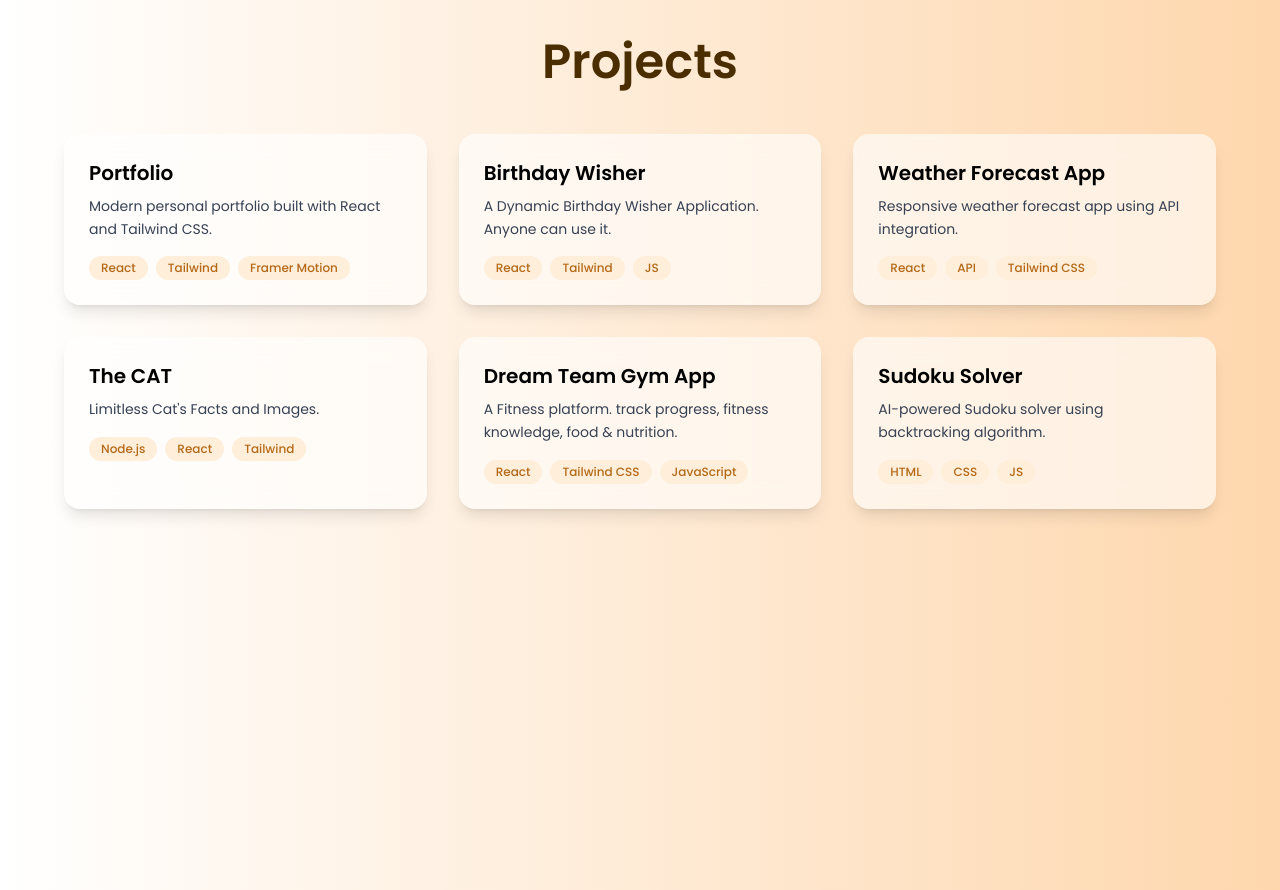
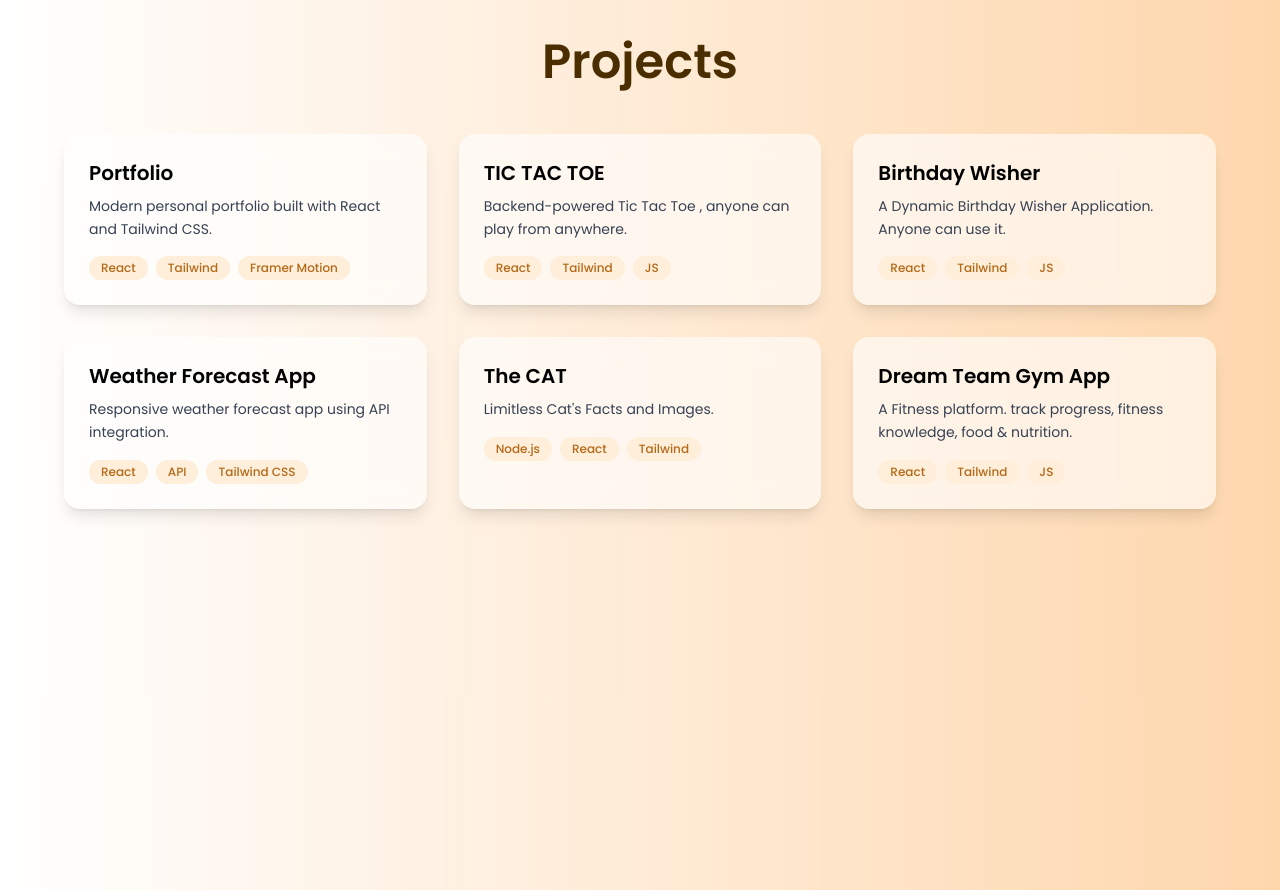
Before and after one commit to EXPRT-CODER/Portfolio, a React (Vite) app: page / in a window 1280 px wide. Shown: the part 2860-3750 px from the top of the page. Built offline with nearby package versions, Linux system fonts and the light colour scheme.

Commit message:
Update Projects.jsx

```diff
--- a/src/pages/Projects.jsx
+++ b/src/pages/Projects.jsx
@@ -8,6 +8,12 @@ const projects = [
     description: "Modern personal portfolio built with React and Tailwind CSS.",
     tech: ["React", "Tailwind", "Framer Motion"],
     url: "#",
+  },
+  {
+    title: "TIC TAC TOE",
+    description: "Backend-powered Tic Tac Toe , anyone can play from anywhere.",
+    tech: ["React", "Tailwind", "JS"],
+    url: "https://tic-tac-toe-exprt-coder.netlify.app/",
   },
   {
     title: "Birthday Wisher",
@@ -31,15 +37,8 @@ const projects = [
   title: "Dream Team Gym App",
   description:
     "A Fitness platform. track progress, fitness knowledge, food & nutrition.",
-  tech: ["React", "Tailwind CSS", "JavaScript"],
+  tech: ["React", "Tailwind", "JS"],
   url: "https://dream-team-gym.netlify.app",
-  },
-
-  {
-    title: "Sudoku Solver",
-    description: "AI-powered Sudoku solver using backtracking algorithm.",
-    tech: ["HTML", "CSS", "JS"],
-    url: "https://exprt-coder.github.io/Sudoku-Solver/",
   },
 ];
 
```
